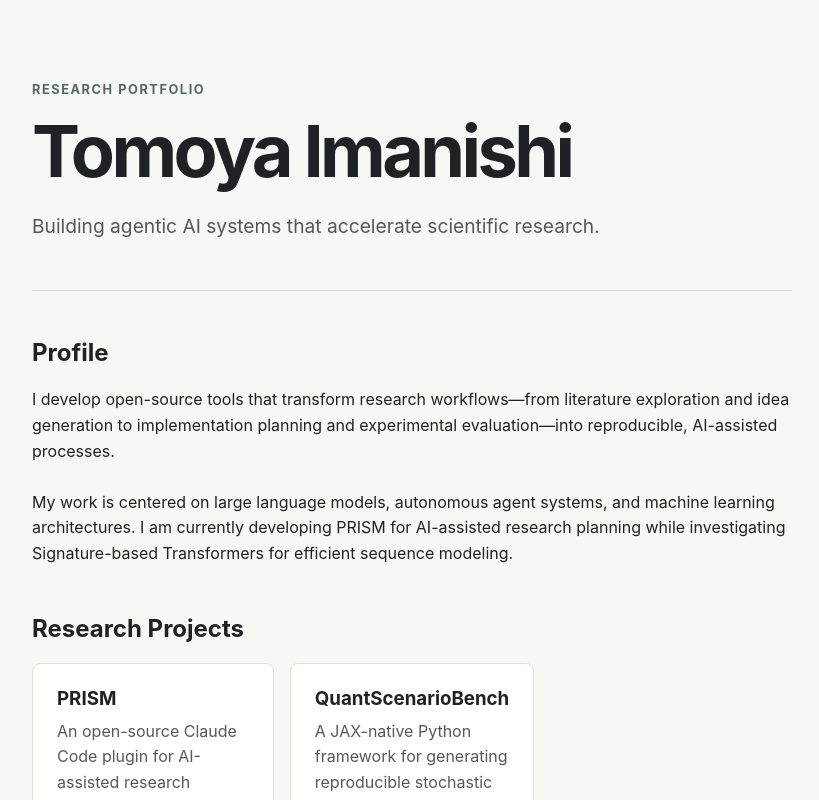
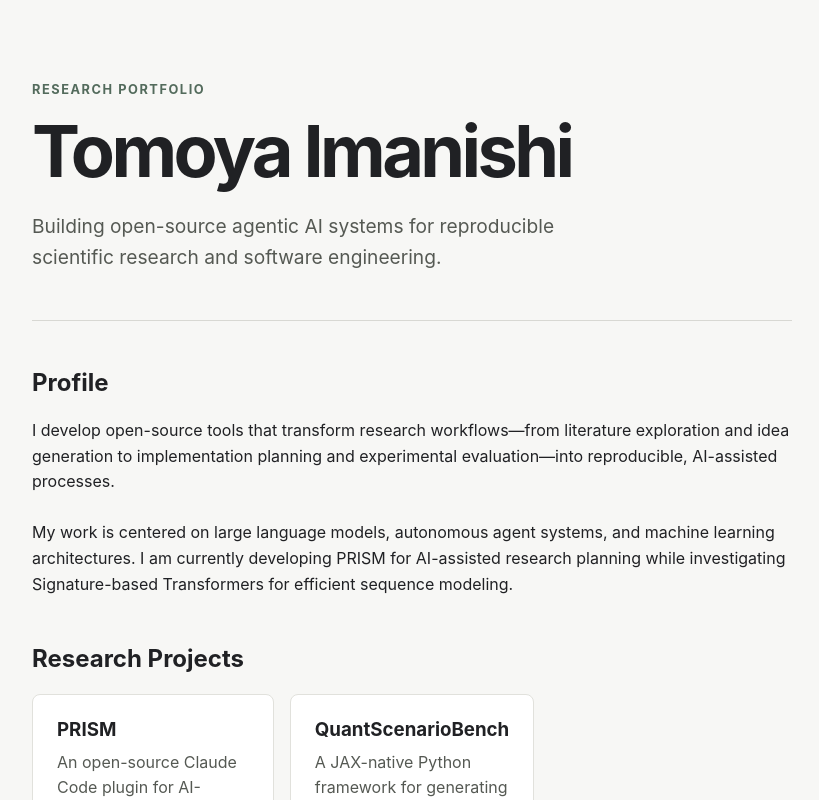
Before and after one commit to tim-nish/research-portfolio, a React (Vite) app: page / in a window 1280 px wide. Shown: the top 800 px of the page, without its empty margins (228-1047 px from the left). Built offline with nearby package versions, Linux system fonts and the light colour scheme.

Commit message:
feat: update hero intro to highlight open-source and reproducibility focus
Co-Authored-By: Claude Fable 5 <noreply@anthropic.com>

```diff
--- a/src/App.tsx
+++ b/src/App.tsx
@@ -7,7 +7,7 @@ function App() {
         <p className="eyebrow">Research Portfolio</p>
         <h1>Tomoya Imanishi</h1>
         <p className="intro">
-          Building agentic AI systems that accelerate scientific research.
+          Building open-source agentic AI systems for reproducible scientific research and software engineering.
         </p>
       </header>
 
```
